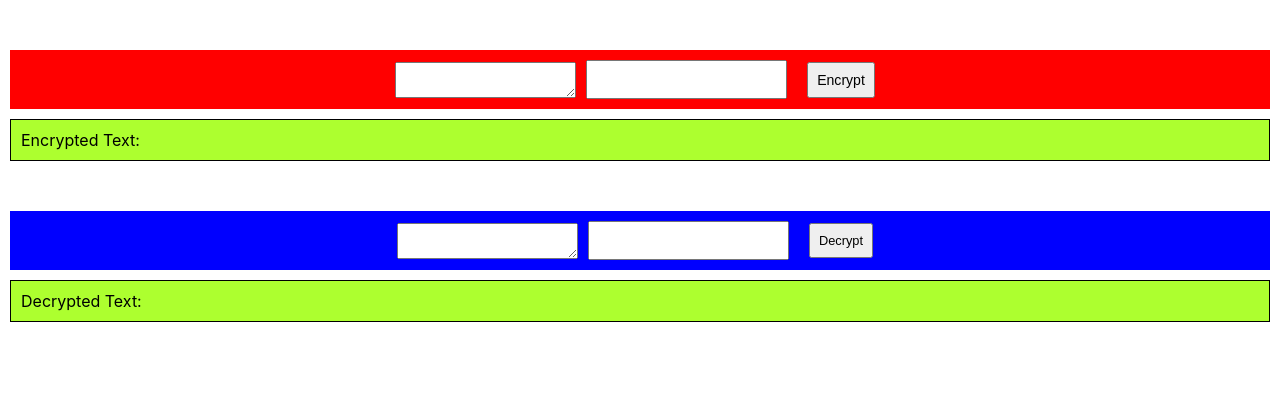
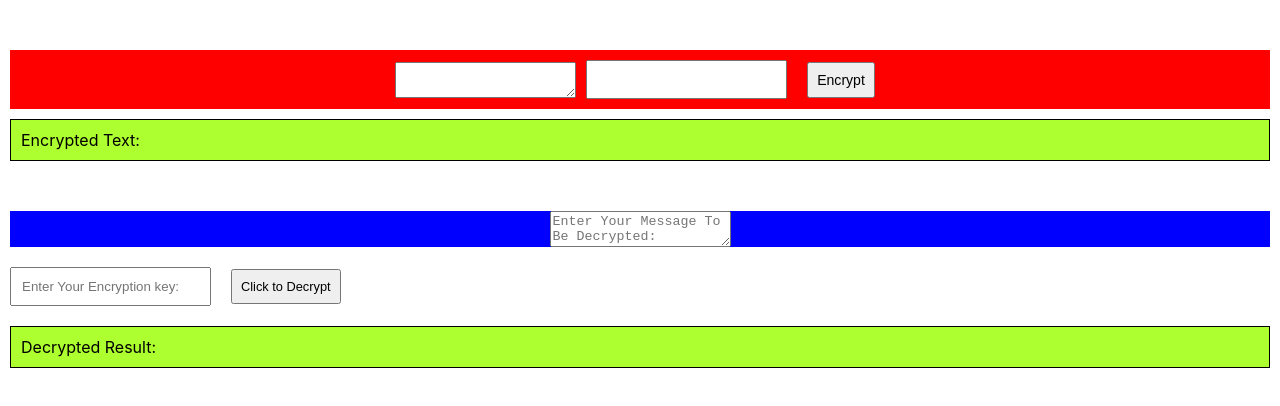
Before and after one commit to kdanedesigns/kdpcapstone-AD440-2023-EasilySendDataSecurely, a React (Create React App) app: page / in a window 1280 px wide. Shown: the top 406 px of the page. Built offline with nearby package versions, Linux system fonts and the light colour scheme.

Commit message:
Update Decryption.js
Updated Code to use V3 Lambda function and API, and updated code for CORS

```diff
--- a/src/components/Decryption.js
+++ b/src/components/Decryption.js
@@ -1,31 +1,75 @@
-import React, { useState } from 'react';
-import CryptoJS from 'crypto-js';
+import React, { useState } from "react";
+import axios from "axios";
 
-function DecryptionExample() {
-    const [encryptedText, setEncryptedText] = useState('');
-    const [password, setPassword] = useState('');
-    const [decryptedText, setDecryptedText] = useState('');
+const DecryptionComponent = () => {
+    const [text, setText] = useState("");
+    // const [encryptedText, setEncryptedText] = useState("");
+    const [password, setPassword] = useState("");
+    const [decryptedText, setDecryptedText] = useState("");
+    const [decrypted, setDecrypted] = useState(false);
 
-    const handleDecryption = () => {
-        const bytes = CryptoJS.AES.decrypt(encryptedText, password);
-        const originalText = bytes.toString(CryptoJS.enc.Utf8);
-        setDecryptedText(originalText);
+    //TODO: remove hard coded JSON object from URL and replace with user inputs
+    // https://av3bdzsgm9.execute-api.us-west-2.amazonaws.com/Decrypt-AD440Winter2023-V2
+    // https://fogbnvtkba.execute-api.us-west-2.amazonaws.com/Decrypt-AD440Winter2023-V3
+    const handleDecryption = async () => {
+        try {
+            axios
+                .post("https://fogbnvtkba.execute-api.us-west-2.amazonaws.com/Decrypt-AD440Winter2023-V3", { encryptedMessage: text, key: password })
+
+                .then(function (response) {
+
+                    console.log(response.data);
+                    // console.log(response.data.key);
+                    // original code setEncryptedText(response.data);
+                    setDecryptedText(response.data.decryptedMessage);
+                })
+                .catch(function (error) {
+                    if (error.response) {
+                        console.log(error.response.data);
+                        console.log(error.response.status);
+                        console.log(error.response.headers);
+                    } else if (error.request) {
+                        // The request was made but no response was received
+                        console.log(error.request);
+                    } else {
+                        console.log("Error", error.message);
+                    }
+                    console.log(error.config);
+                });
+            setDecrypted(true);
+        } catch (error) {
+            console.error(error);
+        }
     };
+    return (
+        <div>
+            <div className="decryptInputs">
+                <textarea
+                    className="etext"
+                    type="text"
+                    placeholder="Enter Your Message To Be Decrypted: "
+                    // onChange={e => setText(e.target.value)}
+                    onChange={e => setText(e.target.value)}
+                />
+            </div>
 
-    return (
-        <>
-            <div className="decryptInputs">
-                <textarea onChange={e => setEncryptedText(e.target.value)}></textarea>
-                <input type="password" onChange={e => setPassword(e.target.value)} />
-                <button onClick={handleDecryption}>Decrypt</button>
+            <div className="decryptKeyInputs">
+                <input
+                    className="ekeyinput"
+                    type="password"
+                    placeholder="Enter Your Encryption key:"
+                    onChange={e => setPassword(e.target.value)}
+                />
+                <button className="ebutton" onClick={handleDecryption}>
+                    {decrypted ? "Decrypted!" : "Click to Decrypt"}
+                </button>
+            </div>
 
+            <div className="output">
+                <p className="eout">Decrypted Result: {decryptedText}</p>
+            </div>
+        </div>
+    );
+};
 
-            </div>
-            <div className='output'>
-                <p>Decrypted Text: {decryptedText}</p>
-            </div>
-        </>
-    );
-}
-
-export default DecryptionExample;
+export default DecryptionComponent;
```
